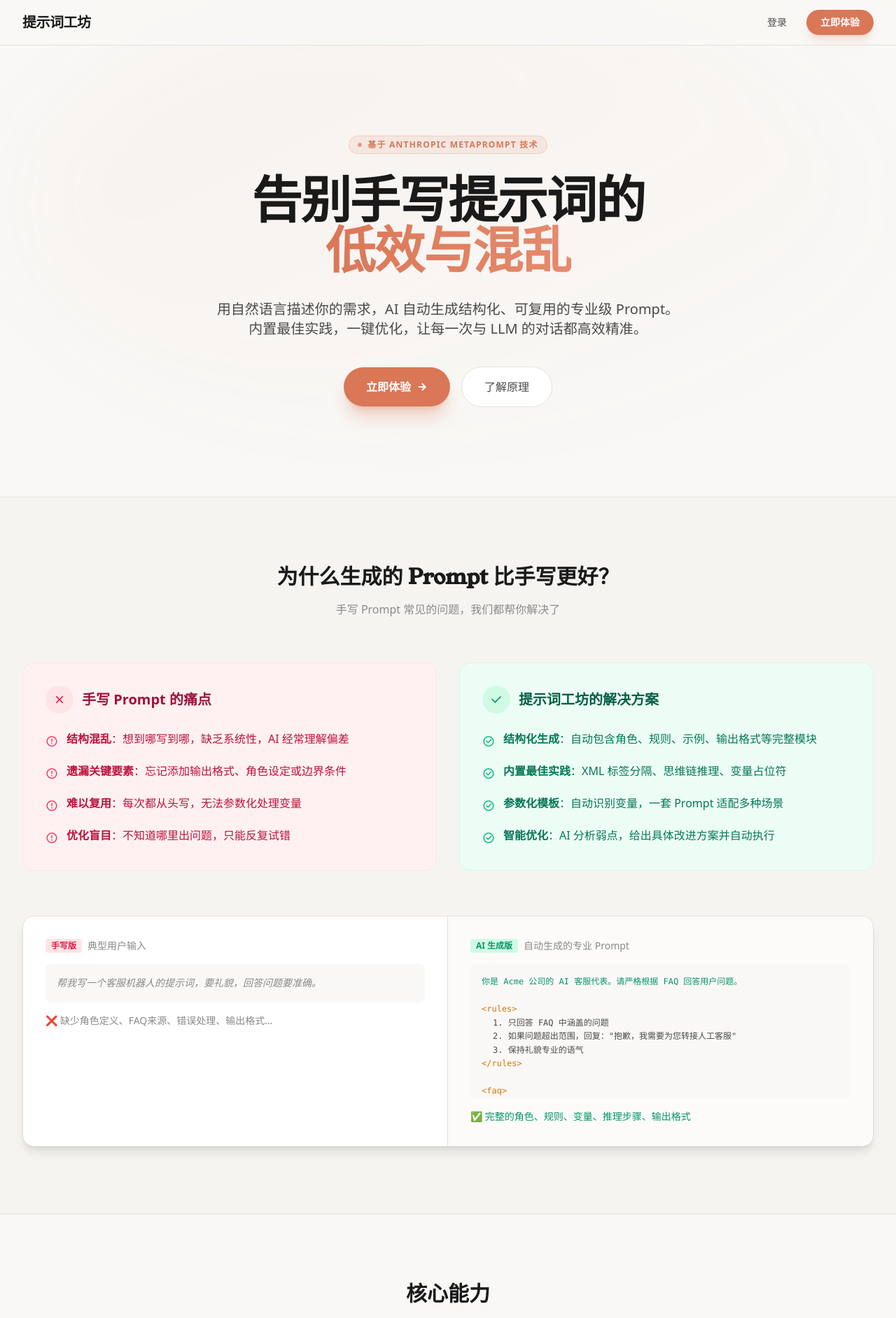
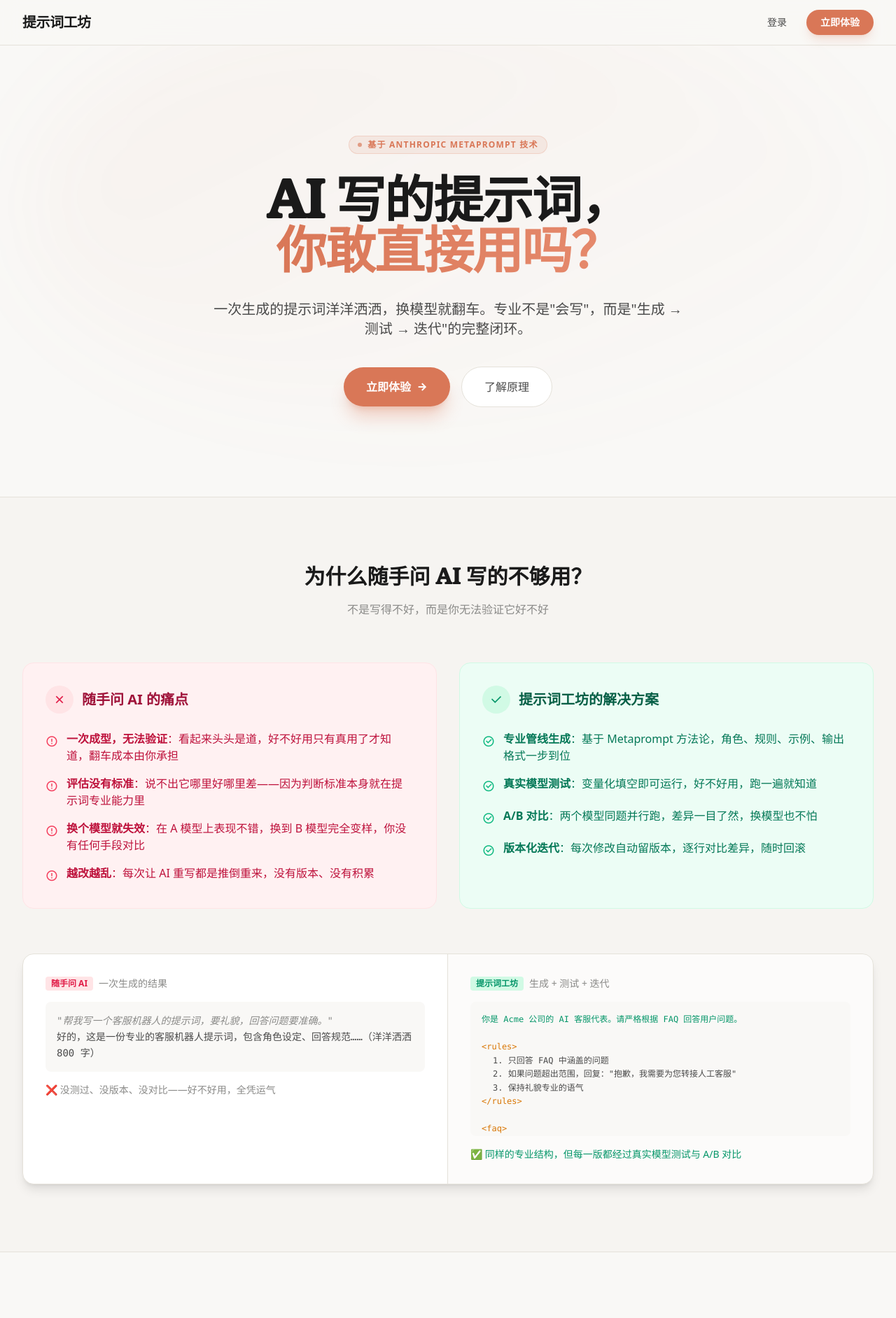
Before and after one commit to yuanlang12/prompt_workshop, a FastAPI app: page / in a window 1280 px wide. Shown: the top 1884 px of the page at 70% size. Run offline with FastAPI, Linux system fonts and the light colour scheme.

Commit message:
docs(landing): 落地页定位从「对抗手写」转向「对抗随手问 AI」（2026 视角）
- 主标题改为「AI 写的提示词，你敢直接用吗？」，副标题点出「生成 → 测试 → 迭代」闭环
- 痛点卡从手写视角改为随手问 AI 视角：一次成型无法验证、评估没有标准、
  换个模型就失效、越改越乱没有版本
- 方案卡对齐产品闭环：专业管线生成 / 真实模型测试 / A/B 对比 / 版本化迭代
- 对比示例改为「随手问 AI（洋洋洒洒但没测过）」vs「工坊生成+测试+迭代」
- 核心能力「即时测试」升级为「真实测试」并强调 A/B 双模型并行；CTA、SEO 描述、
  页脚年份同步更新

```diff
--- a/prompt_generator/templates/landing.html
+++ b/prompt_generator/templates/landing.html
@@ -7,8 +7,8 @@
     <!-- SEO Optimization -->
     <title>提示词工坊 Prompt Gongfang - 专业AI提示词工程平台</title>
     <meta name="description"
-        content="提示词工坊是一个专业的AI提示词管理与优化平台。提供版本控制、AI自动优化、多模型测试等功能，帮助你打造高质量的Prompt。支持DeepSeek, Qwen等主流模型。">
-    <meta name="keywords" content="提示词, Prompt Engineering, AI, LLM, 提示词优化, DeepSeek, Qwen, 提示词管理, Metaprompt">
+        content="AI 随手写的提示词，你敢直接用吗？提示词工坊提供专业管线生成、真实模型 A/B 测试、版本化迭代，让每一个提示词都经得起检验。支持 DeepSeek、Qwen 等主流模型。">
+    <meta name="keywords" content="提示词, Prompt Engineering, AI, LLM, 提示词测试, A/B 对比, 提示词优化, DeepSeek, Qwen, Metaprompt">
 
     <!-- Favicon -->
     <link rel="icon" type="image/svg+xml" href="/static/img/favicon/favicon.svg">
@@ -56,13 +56,13 @@
 
             <h1
                 class="text-4xl md:text-6xl lg:text-7xl font-bold brand-font text-[color:var(--text-primary)] tracking-tight mb-8 leading-tight">
-                告别手写提示词的<br>
+                AI 写的提示词，<br>
                 <span
-                    class="text-transparent bg-clip-text bg-gradient-to-r from-[color:var(--accent-primary)] to-[#E68A6D]">低效与混乱</span>
+                    class="text-transparent bg-clip-text bg-gradient-to-r from-[color:var(--accent-primary)] to-[#E68A6D]">你敢直接用吗？</span>
             </h1>
 
             <p class="mt-4 max-w-2xl mx-auto text-lg md:text-xl text-[color:var(--text-secondary)] leading-relaxed mb-10">
-                用自然语言描述你的需求，AI 自动生成结构化、可复用的专业级 Prompt。内置最佳实践，一键优化，让每一次与 LLM 的对话都高效精准。
+                一次生成的提示词洋洋洒洒，换模型就翻车。专业不是"会写"，而是"生成 → 测试 → 迭代"的完整闭环。
             </p>
 
             <div class="flex flex-col sm:flex-row gap-4 justify-center items-center">
@@ -87,8 +87,8 @@
     <section id="how-it-works" class="py-24 bg-[color:var(--bg-sidebar-50)] border-t border-[color:var(--border-subtle)]">
         <div class="max-w-7xl mx-auto px-4 sm:px-6 lg:px-8">
             <div class="text-center mb-16">
-                <h2 class="text-3xl font-bold brand-font text-[color:var(--text-primary)] mb-4">为什么生成的 Prompt 比手写更好？</h2>
-                <p class="text-[color:var(--text-dim)] max-w-xl mx-auto">手写 Prompt 常见的问题，我们都帮你解决了</p>
+                <h2 class="text-3xl font-bold brand-font text-[color:var(--text-primary)] mb-4">为什么随手问 AI 写的不够用？</h2>
+                <p class="text-[color:var(--text-dim)] max-w-xl mx-auto">不是写得不好，而是你无法验证它好不好</p>
             </div>
 
             <!-- Comparison Grid -->
@@ -99,24 +99,24 @@
                         <div class="w-10 h-10 bg-rose-100 rounded-full flex items-center justify-center">
                             <i class="ri-close-line text-xl text-rose-600"></i>
                         </div>
-                        <h3 class="text-xl font-bold text-rose-800">手写 Prompt 的痛点</h3>
+                        <h3 class="text-xl font-bold text-rose-800">随手问 AI 的痛点</h3>
                     </div>
                     <ul class="space-y-4 text-rose-700">
                         <li class="flex items-start gap-3">
                             <i class="ri-error-warning-line text-lg mt-0.5 text-rose-500"></i>
-                            <span><strong>结构混乱</strong>：想到哪写到哪，缺乏系统性，AI 经常理解偏差</span>
+                            <span><strong>一次成型，无法验证</strong>：看起来头头是道，好不好用只有真用了才知道，翻车成本由你承担</span>
                         </li>
                         <li class="flex items-start gap-3">
                             <i class="ri-error-warning-line text-lg mt-0.5 text-rose-500"></i>
-                            <span><strong>遗漏关键要素</strong>：忘记添加输出格式、角色设定或边界条件</span>
+                            <span><strong>评估没有标准</strong>：说不出它哪里好哪里差——因为判断标准本身就在提示词专业能力里</span>
                         </li>
                         <li class="flex items-start gap-3">
                             <i class="ri-error-warning-line text-lg mt-0.5 text-rose-500"></i>
-                            <span><strong>难以复用</strong>：每次都从头写，无法参数化处理变量</span>
+                            <span><strong>换个模型就失效</strong>：在 A 模型上表现不错，换到 B 模型完全变样，你没有任何手段对比</span>
                         </li>
                         <li class="flex items-start gap-3">
                             <i class="ri-error-warning-line text-lg mt-0.5 text-rose-500"></i>
-                            <span><strong>优化盲目</strong>：不知道哪里出问题，只能反复试错</span>
+                            <span><strong>越改越乱</strong>：每次让 AI 重写都是推倒重来，没有版本、没有积累</span>
                         </li>
                     </ul>
                 </div>
@@ -132,19 +132,19 @@
                     <ul class="space-y-4 text-emerald-700">
                         <li class="flex items-start gap-3">
                             <i class="ri-checkbox-circle-line text-lg mt-0.5 text-emerald-500"></i>
-                            <span><strong>结构化生成</strong>：自动包含角色、规则、示例、输出格式等完整模块</span>
+                            <span><strong>专业管线生成</strong>：基于 Metaprompt 方法论，角色、规则、示例、输出格式一步到位</span>
                         </li>
                         <li class="flex items-start gap-3">
                             <i class="ri-checkbox-circle-line text-lg mt-0.5 text-emerald-500"></i>
-                            <span><strong>内置最佳实践</strong>：XML 标签分隔、思维链推理、变量占位符</span>
+                            <span><strong>真实模型测试</strong>：变量化填空即可运行，好不好用，跑一遍就知道</span>
                         </li>
                         <li class="flex items-start gap-3">
                             <i class="ri-checkbox-circle-line text-lg mt-0.5 text-emerald-500"></i>
-                            <span><strong>参数化模板</strong>：自动识别变量，一套 Prompt 适配多种场景</span>
+                            <span><strong>A/B 对比</strong>：两个模型同题并行跑，差异一目了然，换模型也不怕</span>
                         </li>
                         <li class="flex items-start gap-3">
                             <i class="ri-checkbox-circle-line text-lg mt-0.5 text-emerald-500"></i>
-                            <span><strong>智能优化</strong>：AI 分析弱点，给出具体改进方案并自动执行</span>
+                            <span><strong>版本化迭代</strong>：每次修改自动留版本，逐行对比差异，随时回滚</span>
                         </li>
                     </ul>
                 </div>
@@ -157,22 +157,22 @@
                     <!-- Before -->
                     <div class="p-6 lg:p-8 border-b lg:border-b-0 lg:border-r border-[color:var(--border-subtle)]">
                         <div class="flex items-center gap-2 mb-4">
-                            <span class="px-2 py-0.5 bg-rose-100 text-rose-600 text-xs font-bold rounded">手写版</span>
-                            <span class="text-sm text-[color:var(--text-dim)]">典型用户输入</span>
+                            <span class="px-2 py-0.5 bg-rose-100 text-rose-600 text-xs font-bold rounded">随手问 AI</span>
+                            <span class="text-sm text-[color:var(--text-dim)]">一次生成的结果</span>
                         </div>
                         <div
                             class="bg-[color:var(--bg-main)] rounded-lg p-4 font-mono text-sm text-[color:var(--text-secondary)] leading-relaxed">
-                            <p class="text-[color:var(--text-dim)] italic">帮我写一个客服机器人的提示词，要礼貌，回答问题要准确。</p>
+                            <p class="text-[color:var(--text-dim)] italic">"帮我写一个客服机器人的提示词，要礼貌，回答问题要准确。"</p>
+                            <p class="mt-3">好的，这是一份专业的客服机器人提示词，包含角色设定、回答规范……（洋洋洒洒 800 字）</p>
                         </div>
-                        <p class="mt-4 text-sm text-[color:var(--text-dim)]">❌ 缺少角色定义、FAQ来源、错误处理、输出格式...</p>
+                        <p class="mt-4 text-sm text-[color:var(--text-dim)]">❌ 没测过、没版本、没对比——好不好用，全凭运气</p>
                     </div>
 
                     <!-- After -->
                     <div class="p-6 lg:p-8 bg-[color:var(--bg-sidebar-30)]">
                         <div class="flex items-center gap-2 mb-4">
-                            <span class="px-2 py-0.5 bg-emerald-100 text-emerald-600 text-xs font-bold rounded">AI
-                                生成版</span>
-                            <span class="text-sm text-[color:var(--text-dim)]">自动生成的专业 Prompt</span>
+                            <span class="px-2 py-0.5 bg-emerald-100 text-emerald-600 text-xs font-bold rounded">提示词工坊</span>
+                            <span class="text-sm text-[color:var(--text-dim)]">生成 + 测试 + 迭代</span>
                         </div>
                         <div
                             class="bg-[color:var(--bg-main)] rounded-lg p-4 font-mono text-xs text-[color:var(--text-secondary)] leading-relaxed max-h-48 overflow-y-auto">
@@ -195,7 +195,7 @@
                             <p class="text-[color:var(--text-dim)]">请先在 &lt;thinking&gt; 中找到相关 FAQ 内容，然后在 &lt;answer&gt;
                                 中回复用户。</p>
                         </div>
-                        <p class="mt-4 text-sm text-emerald-600">✅ 完整的角色、规则、变量、推理步骤、输出格式</p>
+                        <p class="mt-4 text-sm text-emerald-600">✅ 同样的专业结构，但每一版都经过真实模型测试与 A/B 对比</p>
                     </div>
                 </div>
             </div>
@@ -252,13 +252,12 @@
                         class="w-12 h-12 bg-indigo-50 rounded-xl flex items-center justify-center mb-6 group-hover:scale-110 transition-transform duration-300">
                         <i class="ri-test-tube-line text-2xl text-indigo-600"></i>
                     </div>
-                    <h3 class="text-xl font-bold text-[color:var(--text-primary)] mb-3">即时测试</h3>
-                    <p class="text-[color:var(--text-secondary)] leading-relaxed mb-4">直接在平台里填入变量值，一键调用 DeepSeek、Qwen
-                        等模型运行测试，即时查看真实输出效果。</p>
+                    <h3 class="text-xl font-bold text-[color:var(--text-primary)] mb-3">真实测试</h3>
+                    <p class="text-[color:var(--text-secondary)] leading-relaxed mb-4">填入变量值一键运行，A/B 双模型同题并行对比——好不好用不靠感觉，跑一遍就知道。</p>
                     <ul class="text-sm text-[color:var(--text-dim)] space-y-1">
                         <li>• 可视化变量填写</li>
-                        <li>• 多模型对比测试</li>
-                        <li>• 结果一键复制</li>
+                        <li>• A/B 双模型并行对比</li>
+                        <li>• 支持图片多模态输入</li>
                     </ul>
                 </div>
             </div>
@@ -336,10 +335,10 @@
     <section class="py-24 border-t border-[color:var(--border-subtle)]">
         <div class="max-w-3xl mx-auto px-4 sm:px-6 lg:px-8 text-center">
             <h2 class="text-3xl md:text-4xl font-bold brand-font text-[color:var(--text-primary)] mb-6">
-                准备好告别低效的手写提示词了吗？
+                让每一个提示词，都经得起测试
             </h2>
             <p class="text-lg text-[color:var(--text-secondary)] mb-10">
-                免费注册，立即开始用 AI 打造专业级 Prompt
+                免费注册，用"生成 → 测试 → 迭代"的专业闭环打造你的 Prompt
             </p>
             <a href="/auth"
                 class="inline-flex items-center gap-2 px-10 py-5 bg-[color:var(--accent-primary)] hover:bg-[color:var(--accent-hover)] text-white text-lg font-bold rounded-full transition-all shadow-xl shadow-[color:var(--accent-primary-30)] hover:-translate-y-1">
@@ -355,7 +354,7 @@
             class="max-w-7xl mx-auto px-4 sm:px-6 lg:px-8 flex flex-col md:flex-row justify-between items-center gap-6">
             <div class="text-center md:text-left">
                 <h4 class="font-bold brand-font text-[color:var(--text-primary)] mb-2">提示词工坊</h4>
-                <p class="text-sm text-[color:var(--text-dim)]">© 2024 Prompt Gongfang. All rights reserved.</p>
+                <p class="text-sm text-[color:var(--text-dim)]">© 2026 Prompt Gongfang. All rights reserved.</p>
             </div>
             <div class="flex gap-6">
                 <a href="#" class="text-[color:var(--text-dim)] hover:text-[color:var(--text-primary)] transition-colors"><i
```
